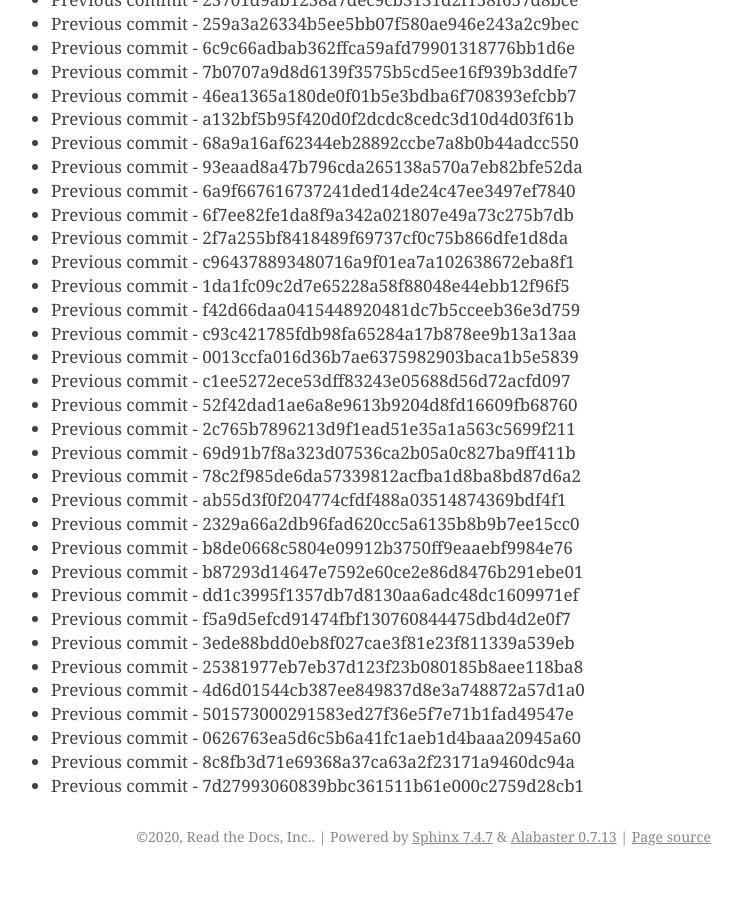
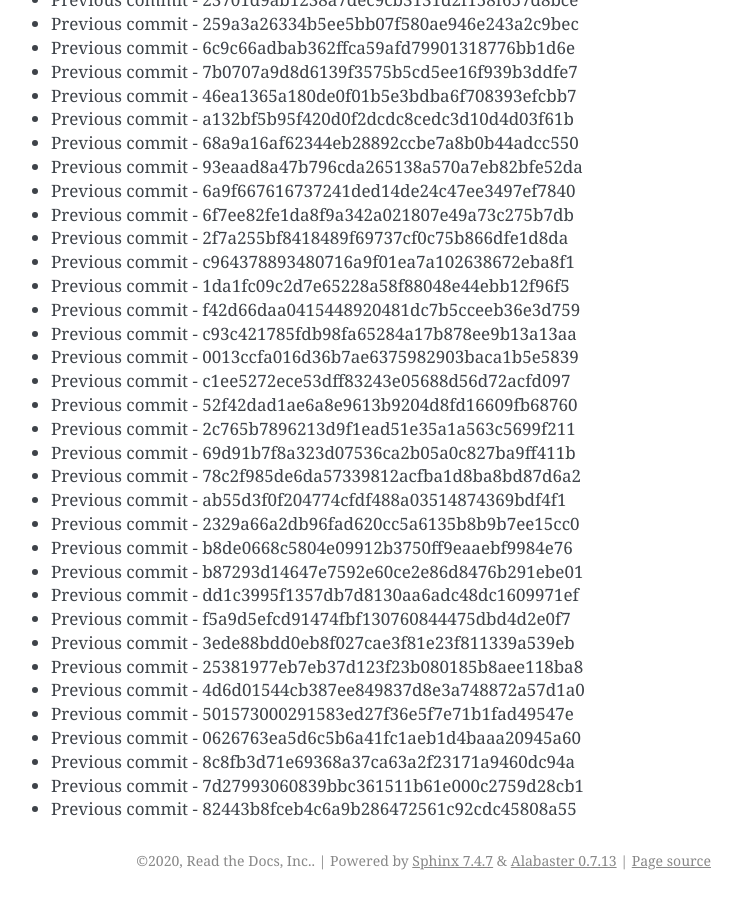
Before and after one commit to readthedocs/rtd-git-stresstest, a Sphinx documentation site: the page built from docs/updates.rst, in a window 1280 px wide and 900 px high, scrolled down 47535 px. Shown: the whole window, without its empty margins (399-1141 px from the left). Built offline with Sphinx 7.4.7, drawn with Linux system fonts in a browser that asks for light colours; before the commit the page ends 48411 px from its top, so only the background shows below that.

Commit message:
Generating commit from previous: 82443b8fceb4c6a9b286472561c92cdc45808a55

```diff
--- a/docs/updates.rst
+++ b/docs/updates.rst
@@ -2029,3 +2029,4 @@ It can be tested for any performance characteristics.
 * Previous commit - 0626763ea5d6c5b6a41fc1aeb1d4baaa20945a60
 * Previous commit - 8c8fb3d71e69368a37ca63a2f23171a9460dc94a
 * Previous commit - 7d27993060839bbc361511b61e000c2759d28cb1
+* Previous commit - 82443b8fceb4c6a9b286472561c92cdc45808a55
```
